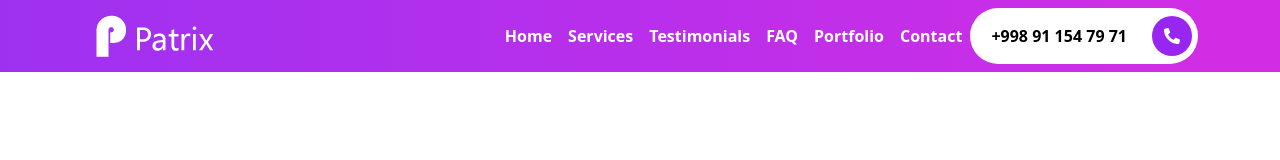
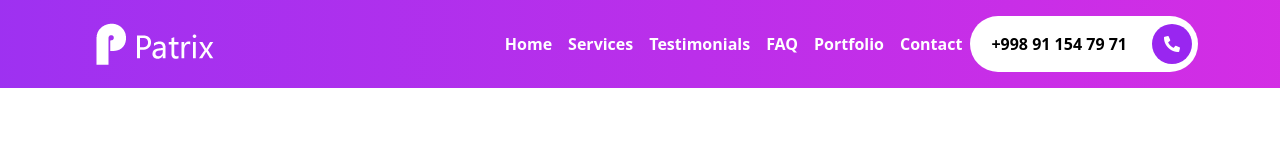
Before and after one commit to Abdulbosit-AiM/bootstrap5-sass, a website: page index.html in a window 1280 px wide. Drawn offline with Linux system fonts and the light colour scheme.

Commit message:
finishing touch of navbar

```diff
--- a/index.html
+++ b/index.html
@@ -12,7 +12,7 @@
     <!-- ///////////////////////////////////////////////
                 HERE COMES NAVBAR SECTION
     ////////////////////////////////////////////////////-->
-    <nav class="navbar navbar-expand-lg navbar-light menu">
+    <nav class="navbar navbar-expand-lg navbar-dark menu">
         <div class="container">
           <a class="navbar-brand" href="#">
             <img src="./images/logo.png" alt="logo">
@@ -37,6 +37,9 @@
           </div>
         </div>
       </nav>
+    <!-- ///////////////////////////////////////////////
+                HERE COMES INTRO SECTION
+    ////////////////////////////////////////////////////-->
 
 
 
--- a/scss/components/_buttons.scss
+++ b/scss/components/_buttons.scss
@@ -2,6 +2,9 @@
 @use '../components/mixins' as *;
 
 .btn-rounded {
+    @include media-breakpoint-down(sm) {
+        display: none;
+    }
     position: relative;
     padding: 0.9375rem 4.375rem 0.9375rem 1.25rem;
     font-weight: 700;
--- a/scss/sections/_navbar.scss
+++ b/scss/sections/_navbar.scss
@@ -5,7 +5,7 @@
     @include gradient;
 
     a {
-        padding: 0 0.7rem;
+        padding: 0.7rem;
         color: $white !important;
         text-transform: capitalize;
         font-weight: 600;
```
Also changed, not shown: assets/css/style.css, 1 other file.
